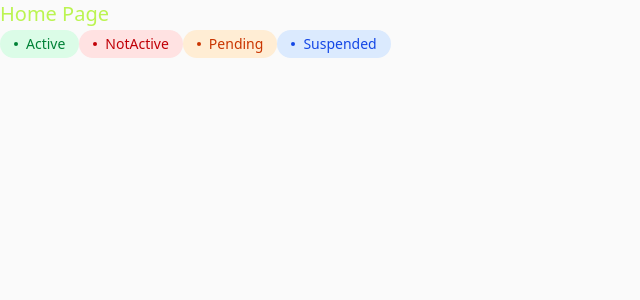
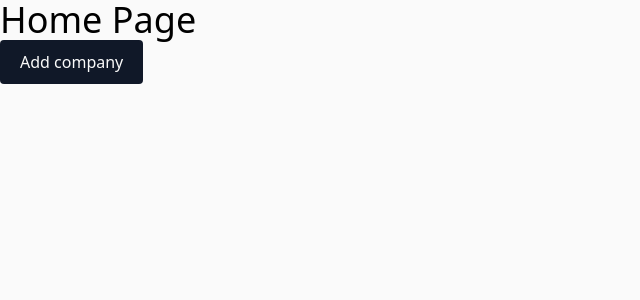
Before and after one commit to OleksandrPM/crm, a Next.js app: page / in a window 1280 px wide. Shown: the top 300 px of the page, without its empty margins (0-640 px from the left). Built offline with nearby package versions, Linux system fonts and the light colour scheme.

Commit message:
Add AddCompanyButton to page.tsx

```diff
--- a/src/app/page.tsx
+++ b/src/app/page.tsx
@@ -1,15 +1,14 @@
-import StatusLabel, { Status } from '@/app/components/StatusLabel/StatusLabel';
+// import { StatusLabel, Status } from './components/StatusLabel';
+import { headers } from 'next/headers';
+import AddCompanyButton from '@/app/components/AddCompanyButton';
 
 export default function Home() {
+  console.log(typeof headers());
+
   return (
-    <div>
-      <main>
-        <h1 className="text-xl text-lime-300">Home Page</h1>
-        <StatusLabel status={Status.Active}>Active</StatusLabel>
-        <StatusLabel status={Status.NotActive}>NotActive</StatusLabel>
-        <StatusLabel status={Status.Pending}>Pending</StatusLabel>
-        <StatusLabel status={Status.Suspended}>Suspended</StatusLabel>
-      </main>
-    </div>
+    <main>
+      <h1 className="text-4xl">Home Page</h1>
+      <AddCompanyButton />
+    </main>
   );
 }
```
